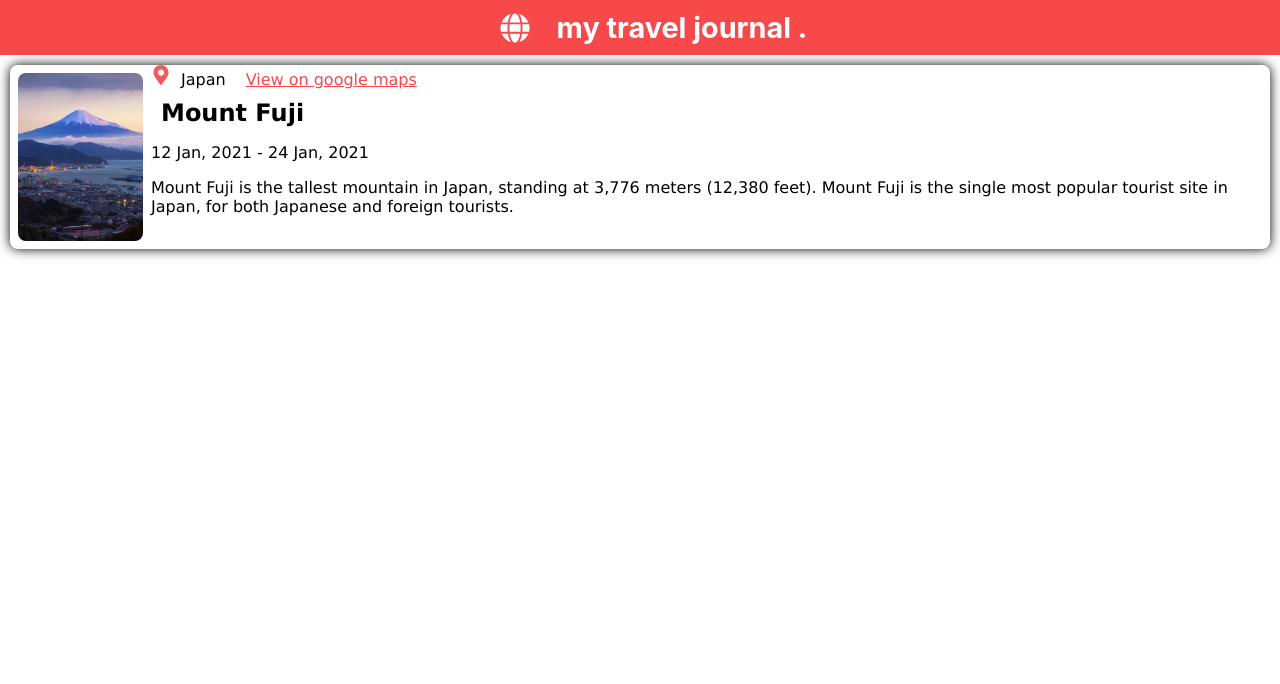
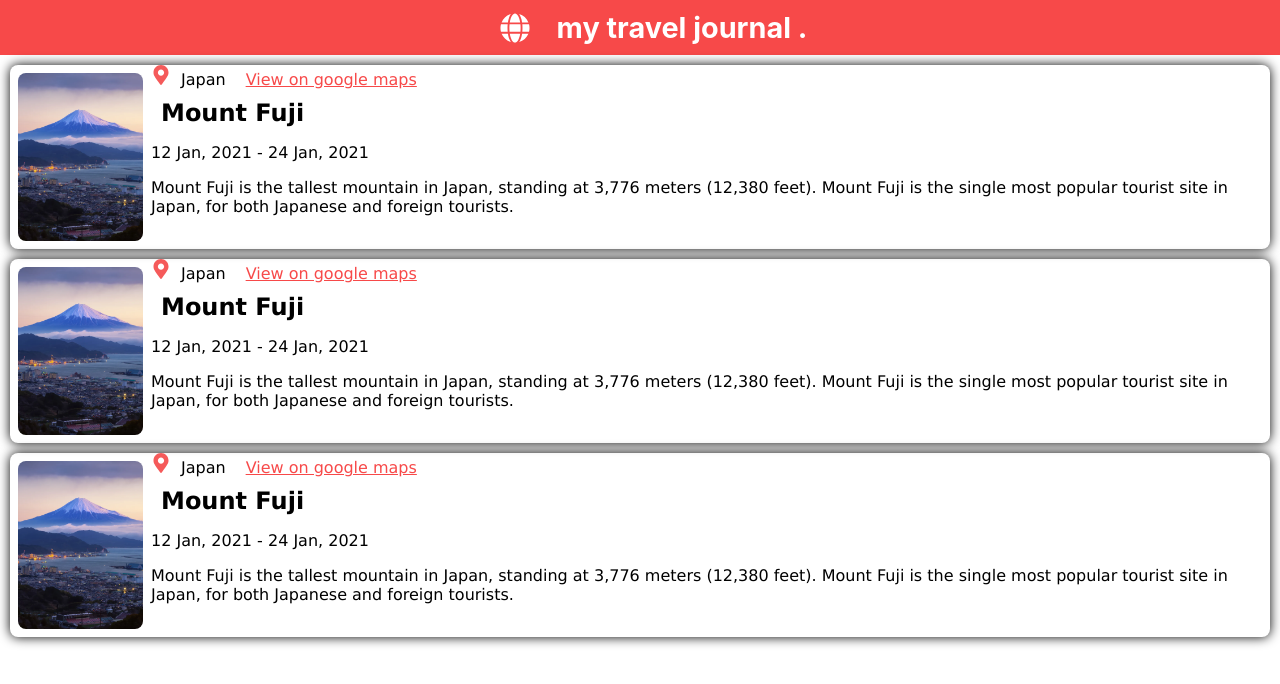
Before and after one commit to oussama1603/Travel-journal, a React (Vite) app: page / in a window 1280 px wide. Shown: the top 684 px of the page. Built offline with nearby package versions, Linux system fonts and the light colour scheme.

Commit message:
Update App.jsx

```diff
--- a/src/App.jsx
+++ b/src/App.jsx
@@ -6,6 +6,8 @@ export default function App(){
     <>
       <Header />
       <Entry />
+      <Entry />
+      <Entry />
     </>
   )
 }
```
